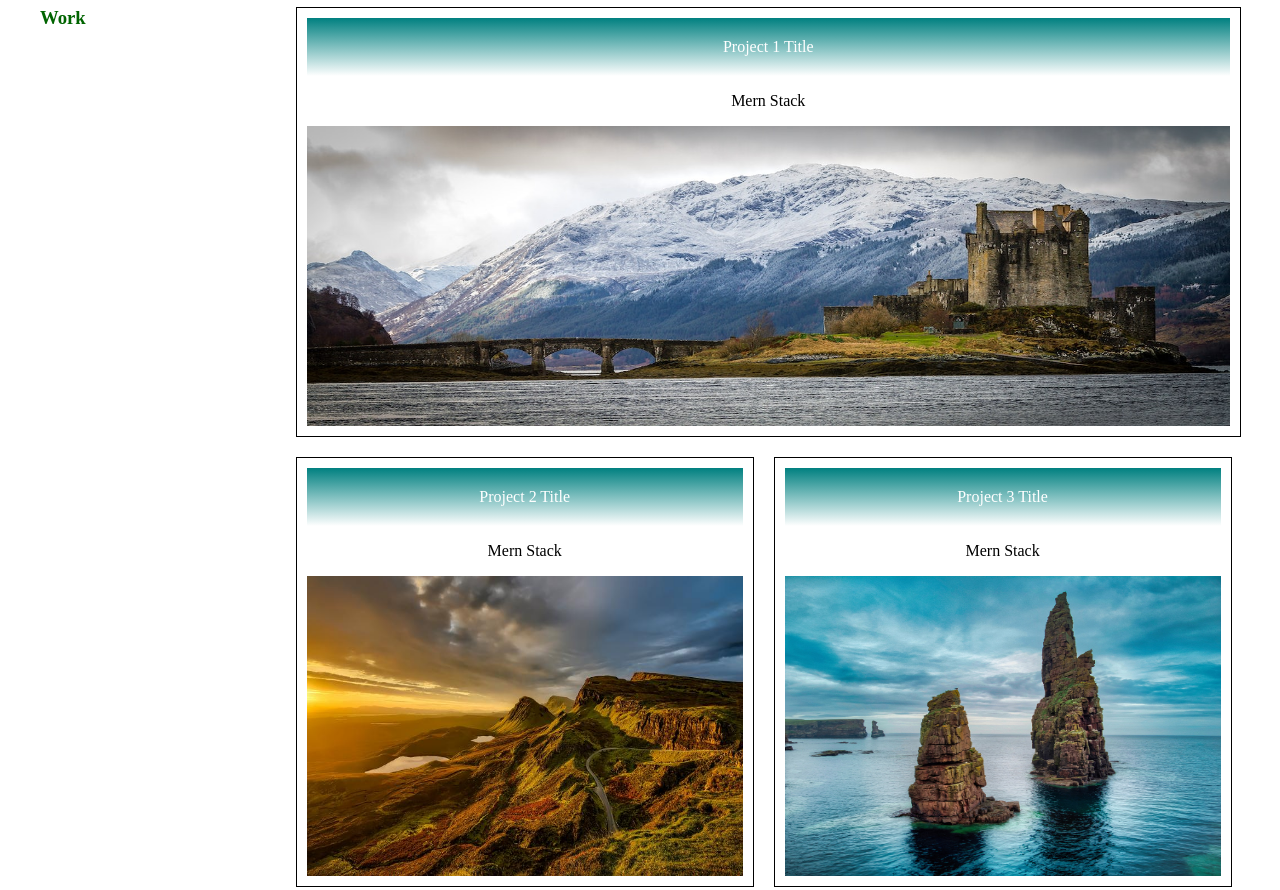
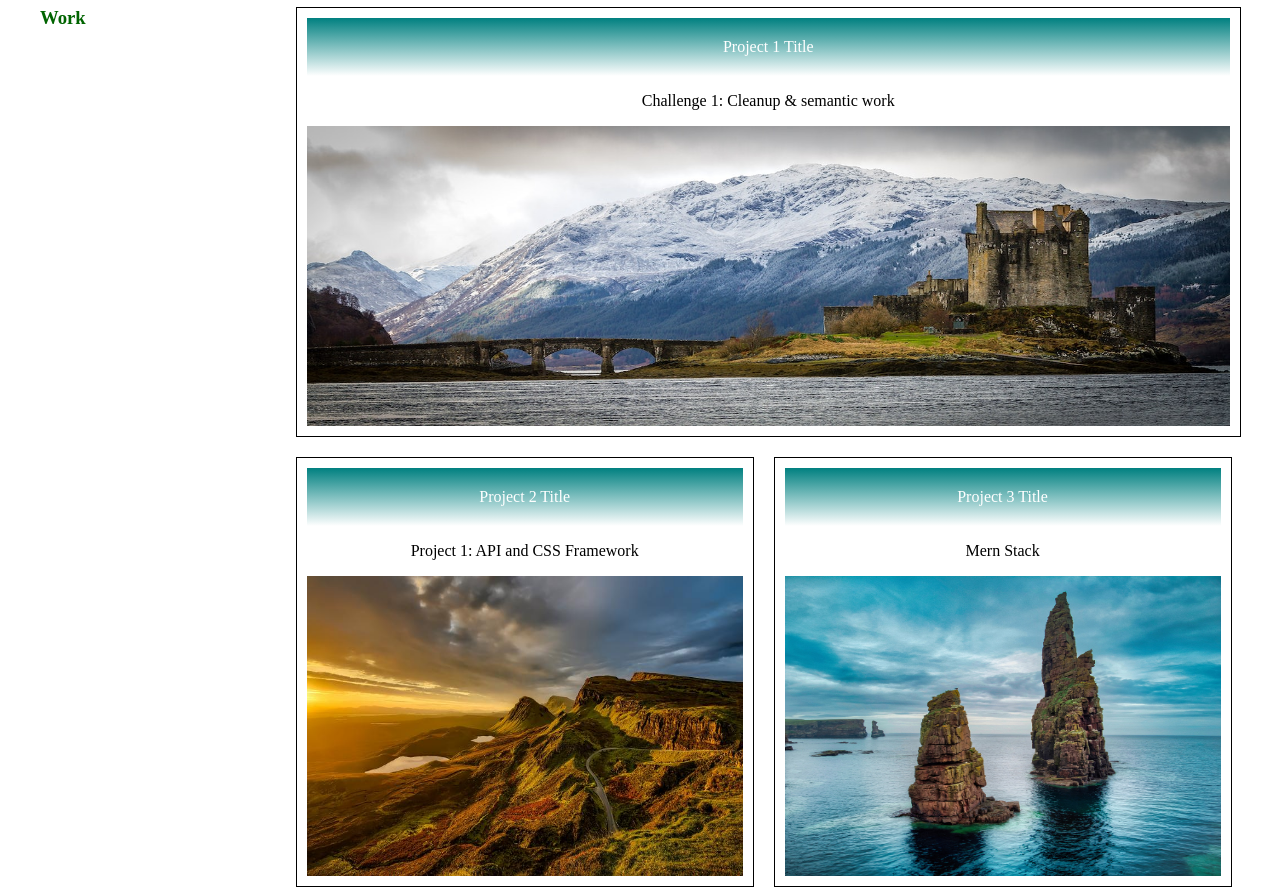
Before and after one commit to watsona22/02-Challenge-2, a plain HTML site: page index.html in a window 1280 px wide. Shown: the part 766-1656 px from the top of the page. Drawn offline with Linux system fonts and the light colour scheme.

Commit message:
Update index.html
Updated portfolio with deployed project #1

```diff
--- a/index.html
+++ b/index.html
@@ -56,7 +56,7 @@
                 <!--created class to set customize traits of project 1-->
                 <section class="card-1">
                 <header>Project 1 Title</header>
-                <p>Mern Stack</p>
+                <p>Challenge 1: Cleanup & semantic work</p>
 
                         <a href="https://watsona22.github.io/02-Challenge_Amber-Watson/"><img src="./assets/images/project photo 2.jpg" alt="image 1"></a>
 
@@ -64,9 +64,9 @@
                 </section>
                 <section class="card">
                 <header>Project 2 Title</header>
-                <p>Mern Stack</p>
+                <p>Project 1: API and CSS Framework</p>
 
-                        <img src="./assets/images/project photo 1.jpg" alt="image 2" />
+                        <a href ="https://watsona22.github.io/project-1-lil-chefs/"><img src="./assets/images/project photo 1.jpg" alt="image 2" /></a>
 
                 </section>
                 <section class="card">
```
